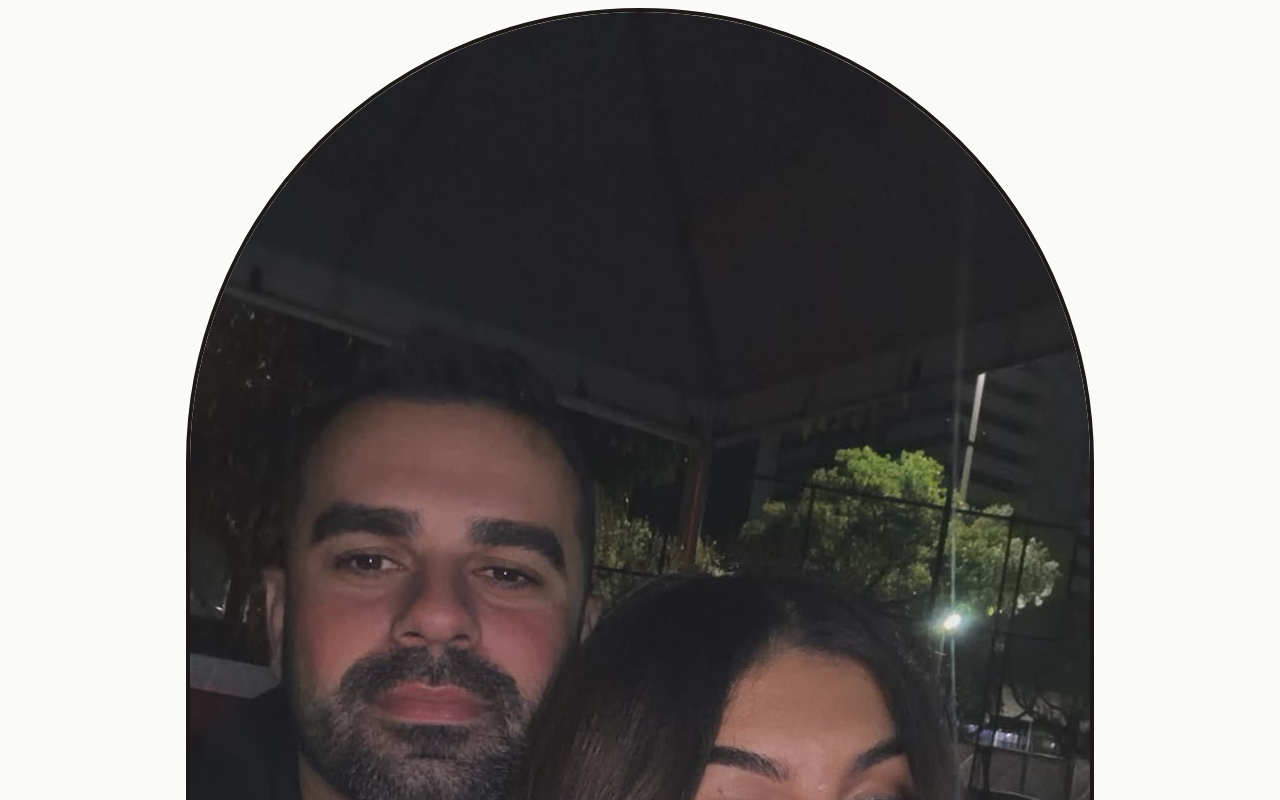
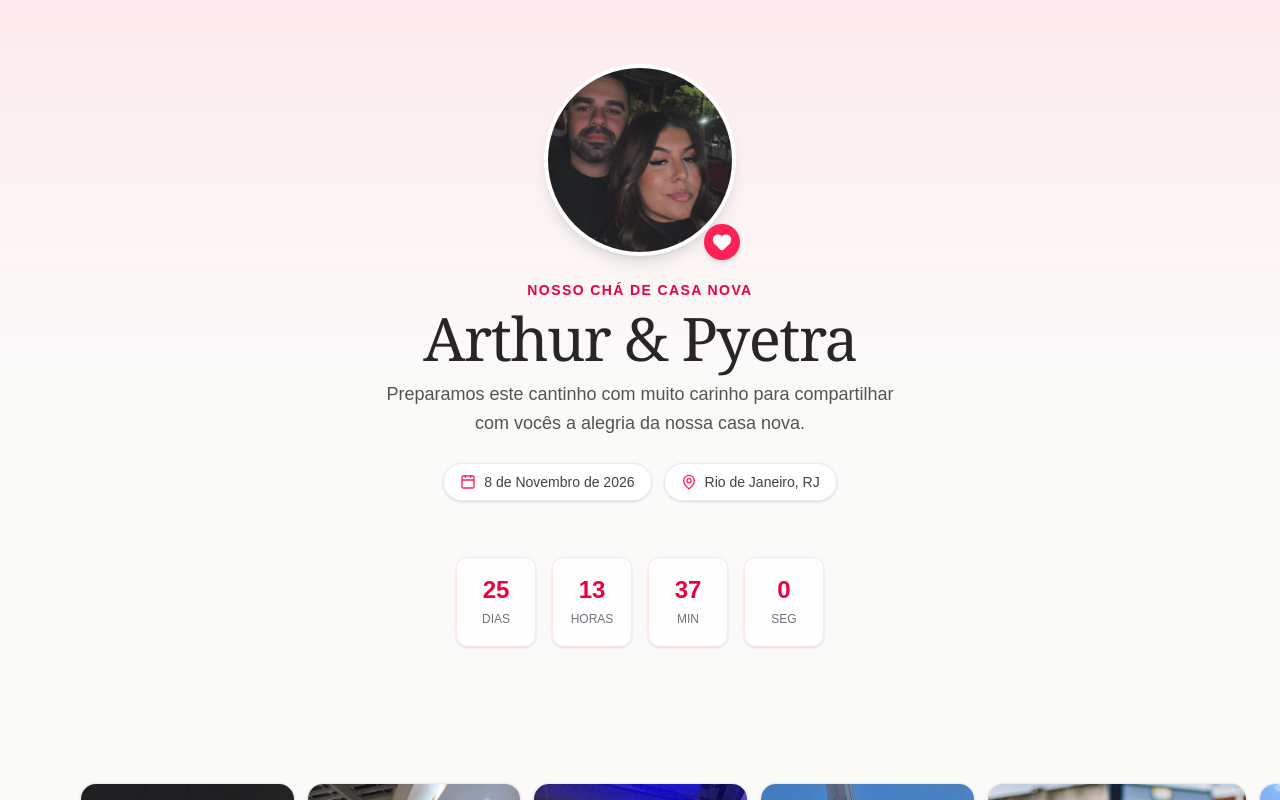
Before and after one commit to boninifotossports-code/cha-online, a Next.js app: page / in a window 1280 px wide. Shown: the top 800 px of the page. Built offline with nearby package versions, Linux system fonts and the light colour scheme; no server answers; the database is empty.

Commit message:
Replace Tailwind directives with import statement

```diff
--- a/src/app/globals.css
+++ b/src/app/globals.css
@@ -1,6 +1,4 @@
-@tailwind base;
-@tailwind components;
-@tailwind utilities;
+@import "tailwindcss";
 
 :root {
   --background: #fafaf9;
@@ -10,5 +8,6 @@
 body {
   background-color: var(--background);
   color: var(--foreground);
+  font-family: Arial, Helvetica, sans-serif;
   min-height: 100vh;
 }
```
